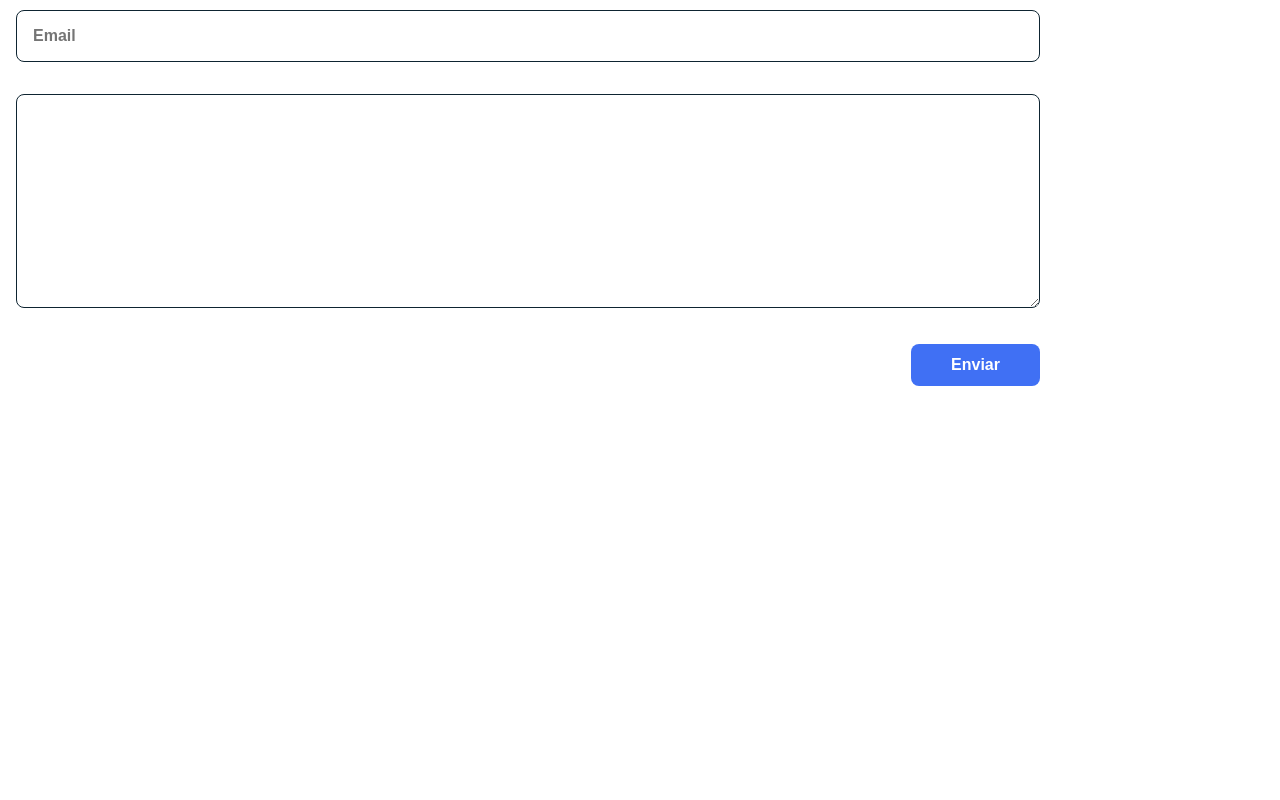
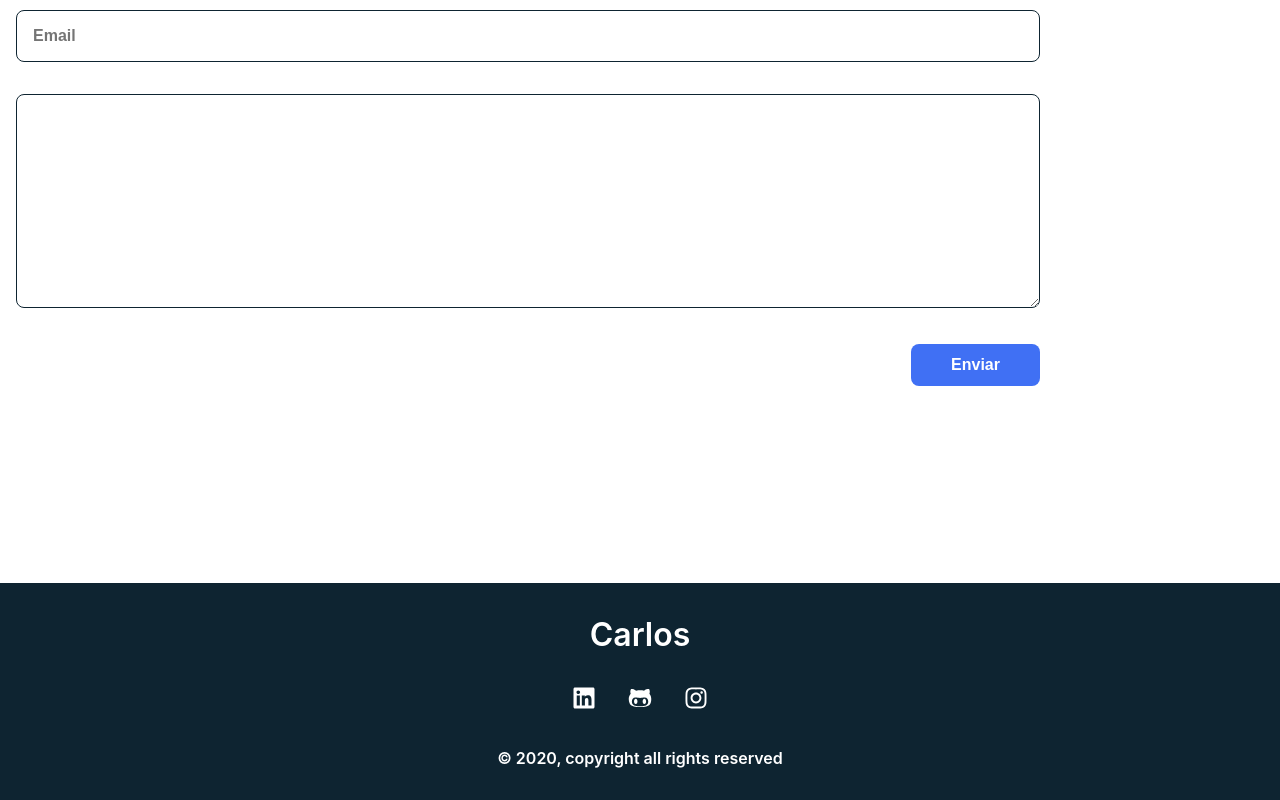
Before and after one commit to carlosdoria/portfolio, a Next.js app: page / in a window 1280 px wide. Shown: the part 4036-4836 px from the top of the page. Before the commit the page ends 4619 px from the top, so only its background shows below. Built offline with nearby package versions, Linux system fonts and the light colour scheme.

Commit message:
feat: Created footer.

```diff
--- a/src/components/Navbar/index.tsx
+++ b/src/components/Navbar/index.tsx
@@ -24,7 +24,7 @@ const Navbar: React.FC = () => {
             <Button path="#about">Sobre</Button>
             <Button path="#skills">Skills</Button>
             <Button path="#works">Trabalhos</Button>
-            <Button path="#">Contato</Button>
+            <Button path="#contact">Contato</Button>
           </S.NavList>
         </S.ButtonsContainer>
 
--- a/src/pages/index.tsx
+++ b/src/pages/index.tsx
@@ -26,6 +26,8 @@ interface IWorks {
 }
 
 export default function Home() {
+  const YEAR = new Date();
+
   const [skills, setSkills] = useState<ISkill[]>([
     {
       name: 'JavaScript',
@@ -76,7 +78,6 @@ export default function Home() {
       <Navbar />
       <S.Main>
         {/* === SECTION HOME === */}
-
         <S.HomeSection id="home">
           <S.HomeData>
             <S.HomeTitle>
@@ -110,7 +111,6 @@ export default function Home() {
         </S.HomeSection>
 
         {/* === SECTION ABOUT === */}
-
         <S.AboutSection id="about">
           <S.SectionTitle>Sobre mim</S.SectionTitle>
           <S.AboutContainer>
@@ -156,7 +156,6 @@ export default function Home() {
         </S.AboutSection>
 
         {/* === SECTION SKILLS === */}
-
         <S.SkillsSection id="skills">
           <S.SectionTitle>Minhas skills</S.SectionTitle>
           <S.SkillsContainer>
@@ -185,7 +184,6 @@ export default function Home() {
         </S.SkillsSection>
 
         {/* === SECTION WORKS === */}
-
         <S.WorksSection id="works">
           <S.SectionTitle>Trabalhos</S.SectionTitle>
           <S.WorksContainer>
@@ -200,7 +198,6 @@ export default function Home() {
         </S.WorksSection>
 
         {/* === SECTION CONTACT === */}
-
         <S.ContactSection id="contact">
           <S.SectionTitle>Contato</S.SectionTitle>
           <S.ContactContainer>
@@ -212,6 +209,23 @@ export default function Home() {
             </S.Form>
           </S.ContactContainer>
         </S.ContactSection>
+
+        {/* === SECTION FOOTER === */}
+        <S.Footer>
+          <S.FooterTitle>Carlos</S.FooterTitle>
+          <S.FooterSocialMedias>
+            <S.FooterIcon href="#">
+              <FaLinkedin />
+            </S.FooterIcon>
+            <S.FooterIcon href="#">
+              <FaGithubAlt />
+            </S.FooterIcon>
+            <S.FooterIcon href="#">
+              <FaInstagram />
+            </S.FooterIcon>
+          </S.FooterSocialMedias>
+          {'\u00A9'} {YEAR.getFullYear()}, copyright all rights reserved
+        </S.Footer>
       </S.Main>
     </React.Fragment>
   );
--- a/src/styles/home.styles.ts
+++ b/src/styles/home.styles.ts
@@ -280,3 +280,34 @@ export const InputButton = styled.input`
     box-shadow: 0 10px 36px rgba(1, 0, 0, 0.4);
   }
 `;
+
+// ===== Footer =====
+
+export const Footer = styled.footer`
+  padding: 2rem 0;
+
+  text-align: center;
+
+  font-weight: var(--font-semi);
+
+  color: #fff;
+  background-color: var(--second-color);
+`;
+
+export const FooterTitle = styled.p`
+  margin-bottom: var(--mb-4);
+
+  font-size: 2rem;
+`;
+
+export const FooterSocialMedias = styled.div`
+  margin-bottom: var(--mb-4);
+`;
+
+export const FooterIcon = styled.a`
+  margin: 0 var(--mb-2);
+
+  font-size: 1.5rem;
+
+  color: #fff;
+`;
```
Also changed, not shown: 1 other file (tests, documents, lock files or other folders).
